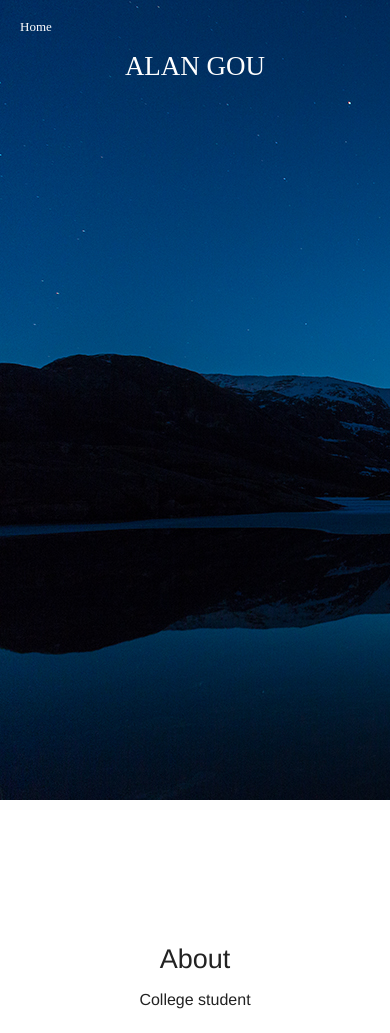
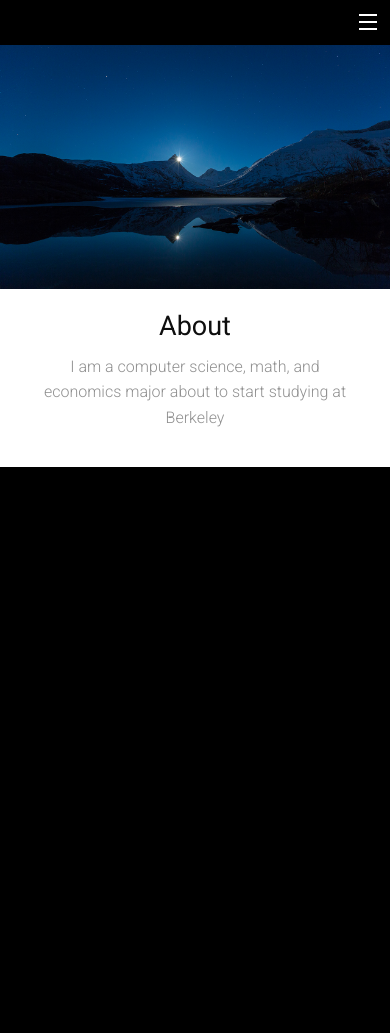
Before and after one commit to Nasafato/nasafato.github.io, a plain HTML site: page index.html in a window 390 px wide. After the commit the page ends 844 px from the top, so only its background shows below. Drawn offline with Linux system fonts and the light colour scheme; some icons are missing; a web font is replaced by a local one.

Commit message:
Restarted development from mobile-first perspective

```diff
--- a/css/app.css
+++ b/css/app.css
@@ -1,3 +1,7 @@
+body {
+  background-color: #000000;
+}
+
 .top-bar.expanded .title-area,
 .contain-to-grid,
 .top-bar,
@@ -9,31 +13,45 @@
 .top-bar-section li:not(.has-form) a:not(.button):hover,
 .top-bar-section li:not(.has-form) a:not(.button):hover
 {
-  font-family: "Meiryo";
   background: transparent;
+font-family: 'Roboto', sans-serif;
 }
 
-.top-bar-section ul li {
-  margin: 5px;
+.inner-wrap,
+.tab-bar,
+.tab-bar .right-small,
+ul.off-canvas-list li a
+{
+  border: none;
+  background: transparent;
+  font-family: 'Roboto', sans-serif;
+}
+
+.frontpage-image figure{
+  margin: 0;
+  z-index: -1;
 }
 
 .full-width {
+  margin-left: 0;
+  margin-right: 0;
+  padding: 0;
   width: 100%;
-  margin-left: auto;
-  margin-right: auto;
-  max-width: initial;
 }
 
-body {
-  background-image: url("../images/Medium_FrontPageBG1280x800.jpg");
-  background-repeat: no-repeat;
+.about {
+  padding: 1em;
+  background: white;
+
 }
 
-.banner h2{
-  font-family: "Meiryo";
-  color: #ffffff;
+.about h2{
+  color: #0E0E0E;
+  font-family: 'Roboto', sans-serif;
 }
 
-.filler {
-  height: 100vh;
+.about p {
+  color: #909090;
+  font-weight: 300;
+  font-family: 'Roboto', sans-serif;
 }
--- a/index.html
+++ b/index.html
@@ -14,86 +14,64 @@
 
   <!-- If you are using the gem version, you need this only -->
   <link rel="stylesheet" href="css/app.css">
+  <link href="http://cdnjs.cloudflare.com/ajax/libs/foundicons/3.0.0/foundation-icons.css" rel="stylesheet">
+  <link rel="stylesheet" href="http://weloveiconfonts.com/api/?family=zocial"/>
+  <link href='http://fonts.googleapis.com/css?family=Roboto:300,300italic,400' rel='stylesheet' type='text/css'>
 
   <script src="js/vendor/modernizr.js"></script>
 
 </head>
 <body>
-  <nav class = "top-bar full-width" data-topbar>
-    <section class="top-bar-section">
-      <ul class="right">
-        <li><a href="index.html ">Home</a></li>
+  <div class="off-canvas-wrap" data-offcanvas>
+    <div class="inner-wrap">
+      <nav class="top-bar hide-for-small" data-topbar></nav>
+      <nav class="tab-bar show-for-small">
+        <section class="right-small">
+          <a class="right-off-canvas-toggle menu-icon" href="#"><span></span></a>
+        </section>
+      </nav>
+      <aside class="right-off-canvas-menu">
+        <ul class="off-canvas-list">
           <li><a href="#">About</a></li>
           <li><a href="files/AlanGouResume_April2014.pdf">Resume</a></li>
         </ul>
-    </section>
-  </nav>
-  <div class = "row">
-    <div class = "large-12 columns banner text-center">
-      <h2>ALAN GOU</h2>
+      </aside>
+      <section class="main-section">
+        <div class="row frontpage-image full-width">
+          <div class="large-12 columns full-width">
+            <figure class="frontpage-image">
+              <img srcset="
+              images/moon_appears_medium_1x.jpg 1x,
+              images/moon_appears_large_2x.jpg 2x
+              ", src="images/moon_appears_large_2x.jpg">
+            </figure>
           </div>
         </div>
-  <div class = "row filler"></div>
-  <div class ="row">
-    <div class = "large-12 columns text-center">
-      <h2>About</h2>
-      <p>College student</p>
+      </section>
+      <a class="exit-off-canvas"></a>
     </div>
   </div>
-
-<!--
-  <div class = "row full-width">
-    <div class ="large-12 columns">
-        <nav class="transparent top-bar full-width" data-topbar role="navigation">
-          <ul class="title-area">
-            <li class="name">
-              <h1><a href="#">Alan Gou</a></h1>
-            </li>
-          </ul>
-
-          <section class="top-bar-section">
-            <ul class="right">
-              <li><a href="#" id="transparent">Left Nav Button</a></li>
-            </ul>
+<!-- close the off-canvas menu -->
+  <section class="row about">
+    <div class="large-12 column text-center">
+      <h2>About</h2>
+      <p>I am a computer science, math, and economics major about to start studying at Berkeley</p>
+    </div>
   </section>
-        </nav>
-      <div class = "row full-width" id="#mainBG">
-      </div>
-      <div class = "row">
-        <main>
-          <div class = "row">
-            <div class = "small-12 columns">
-              <h3>Background</h3>
-            </div>
-          </div>
-        </main>
-      </div>
-    </div>
-  </div>
-  <div id="footer">
-    <footer class="row">
-      <div class="large-12 columns">
-        <hr>
-        <div class="row">
-          <div class="large-6 columns">
-            <p>© Copyright Alan Gou</p>
-          </div>
-          <div class="large-6 columns">
-            <ul class="inline-list right">
-              <li><a href="#">Link 1</a></li>
-            </ul>
-          </div>
-        </div>
-      </div>
-    </footer>
-  </div>
-
-  body content here -->
 
 <script src="js/vendor/jquery.js"></script>
 <script src="js/foundation.min.js"></script>
 <script>
-    $(document).foundation();
+  $(document).foundation({
+    offcanvas : {
+    // Sets method in which offcanvas opens.
+    // [ move | overlap_single | overlap ]
+    open_method: 'overlap',
+    // Should the menu close when a menu link is clicked?
+    // [ true | false ]
+    close_on_click : false
+  }
+});
 </script>
 </body>
 </html>
```
Also changed, not shown: images/moon_appears_medium_1x.jpg (renamed from images/Medium_FrontPageBG1280x800.jpg), 1 other file. Lines whose indentation alone changed are shown as unchanged.
